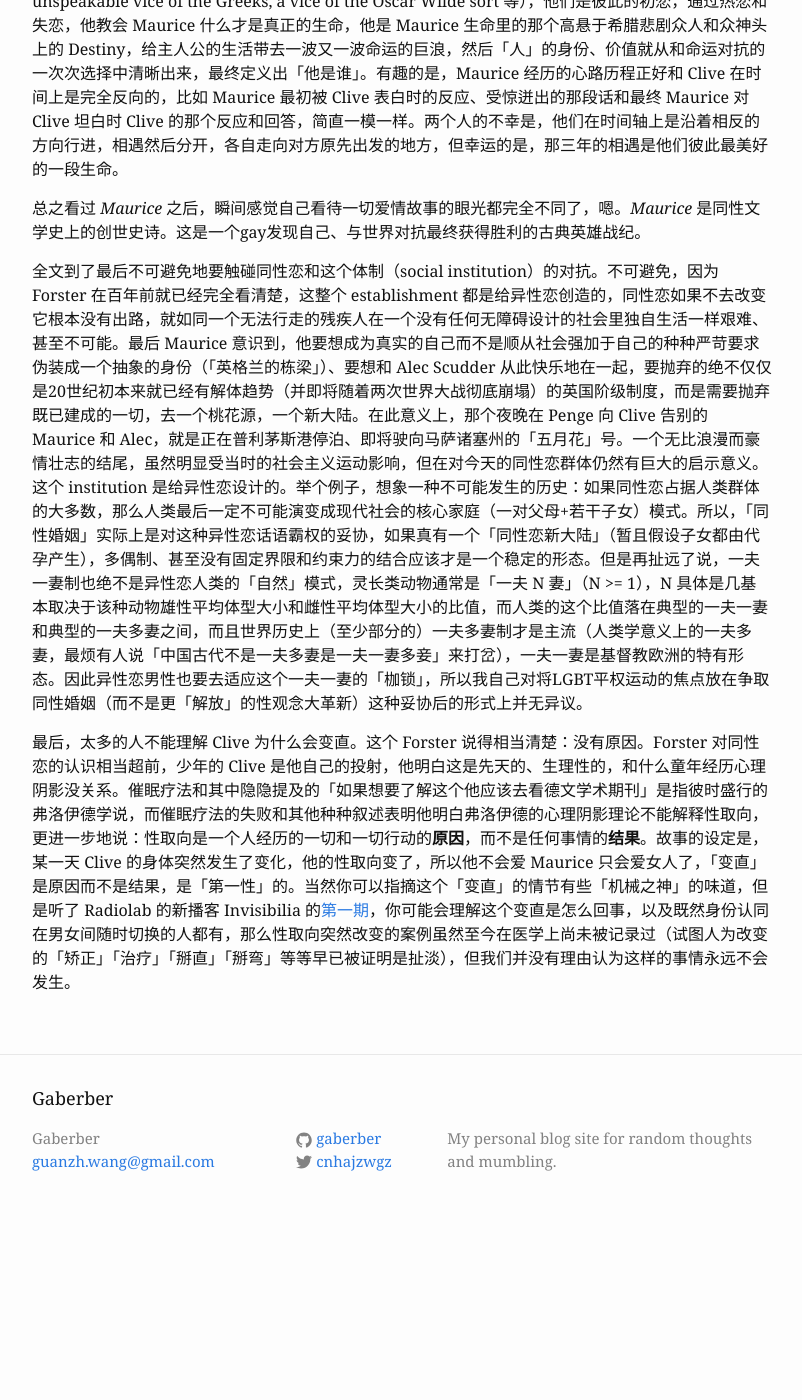
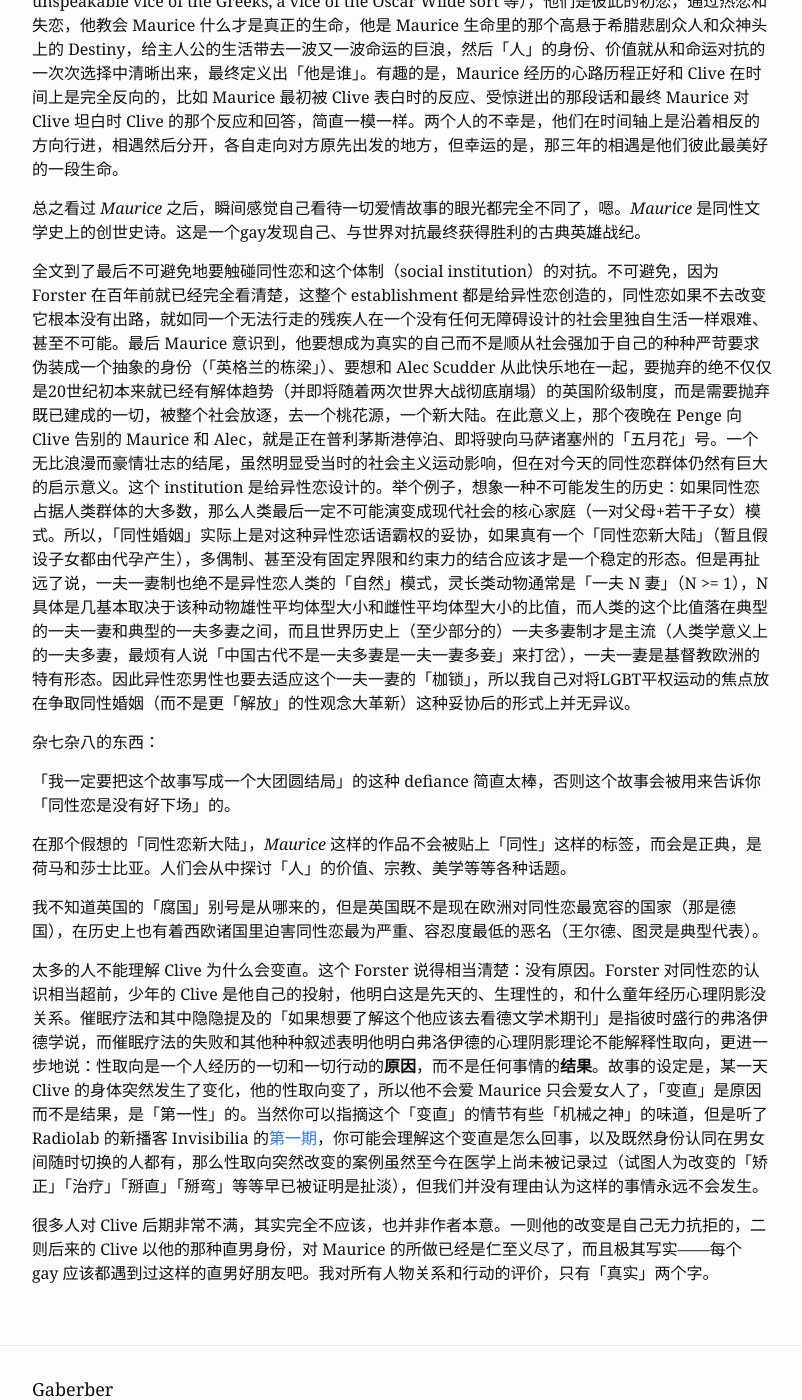
Before and after one commit to gaberber/gaberber.github.io, a Jekyll site: the page built from _posts/2015-02-16-maurice-review.md, in a window 1280 px wide and 1400 px high, scrolled down 1429 px. Shown: the whole window, without its empty margins (238-1040 px from the left). Built offline with Jekyll 4.4.1, drawn with Linux system fonts in a browser that asks for light colours; before the commit the page ends 2661 px from its top, so only the background shows below that.

Commit message:
modified new post

```diff
--- a/_posts/2015-02-16-maurice-review.md
+++ b/_posts/2015-02-16-maurice-review.md
@@ -20,6 +20,16 @@
 
 总之看过 *Maurice* 之后，瞬间感觉自己看待一切爱情故事的眼光都完全不同了，嗯。*Maurice* 是同性文学史上的创世史诗。这是一个gay发现自己、与世界对抗最终获得胜利的古典英雄战纪。
 
-全文到了最后不可避免地要触碰同性恋和这个体制（social institution）的对抗。不可避免，因为 Forster 在百年前就已经完全看清楚，这整个 establishment 都是给异性恋创造的，同性恋如果不去改变它根本没有出路，就如同一个无法行走的残疾人在一个没有任何无障碍设计的社会里独自生活一样艰难、甚至不可能。最后 Maurice 意识到，他要想成为真实的自己而不是顺从社会强加于自己的种种严苛要求伪装成一个抽象的身份（「英格兰的栋梁」）、要想和 Alec Scudder 从此快乐地在一起，要抛弃的绝不仅仅是20世纪初本来就已经有解体趋势（并即将随着两次世界大战彻底崩塌）的英国阶级制度，而是需要抛弃既已建成的一切，去一个桃花源，一个新大陆。在此意义上，那个夜晚在 Penge 向 Clive 告别的 Maurice 和 Alec，就是正在普利茅斯港停泊、即将驶向马萨诸塞州的「五月花」号。一个无比浪漫而豪情壮志的结尾，虽然明显受当时的社会主义运动影响，但在对今天的同性恋群体仍然有巨大的启示意义。这个 institution 是给异性恋设计的。举个例子，想象一种不可能发生的历史：如果同性恋占据人类群体的大多数，那么人类最后一定不可能演变成现代社会的核心家庭（一对父母+若干子女）模式。所以，「同性婚姻」实际上是对这种异性恋话语霸权的妥协，如果真有一个「同性恋新大陆」（暂且假设子女都由代孕产生），多偶制、甚至没有固定界限和约束力的结合应该才是一个稳定的形态。但是再扯远了说，一夫一妻制也绝不是异性恋人类的「自然」模式，灵长类动物通常是「一夫 N 妻」（N >= 1），N 具体是几基本取决于该种动物雄性平均体型大小和雌性平均体型大小的比值，而人类的这个比值落在典型的一夫一妻和典型的一夫多妻之间，而且世界历史上（至少部分的）一夫多妻制才是主流（人类学意义上的一夫多妻，最烦有人说「中国古代不是一夫多妻是一夫一妻多妾」来打岔），一夫一妻是基督教欧洲的特有形态。因此异性恋男性也要去适应这个一夫一妻的「枷锁」，所以我自己对将LGBT平权运动的焦点放在争取同性婚姻（而不是更「解放」的性观念大革新）这种妥协后的形式上并无异议。
+全文到了最后不可避免地要触碰同性恋和这个体制（social institution）的对抗。不可避免，因为 Forster 在百年前就已经完全看清楚，这整个 establishment 都是给异性恋创造的，同性恋如果不去改变它根本没有出路，就如同一个无法行走的残疾人在一个没有任何无障碍设计的社会里独自生活一样艰难、甚至不可能。最后 Maurice 意识到，他要想成为真实的自己而不是顺从社会强加于自己的种种严苛要求伪装成一个抽象的身份（「英格兰的栋梁」）、要想和 Alec Scudder 从此快乐地在一起，要抛弃的绝不仅仅是20世纪初本来就已经有解体趋势（并即将随着两次世界大战彻底崩塌）的英国阶级制度，而是需要抛弃既已建成的一切，被整个社会放逐，去一个桃花源，一个新大陆。在此意义上，那个夜晚在 Penge 向 Clive 告别的 Maurice 和 Alec，就是正在普利茅斯港停泊、即将驶向马萨诸塞州的「五月花」号。一个无比浪漫而豪情壮志的结尾，虽然明显受当时的社会主义运动影响，但在对今天的同性恋群体仍然有巨大的启示意义。这个 institution 是给异性恋设计的。举个例子，想象一种不可能发生的历史：如果同性恋占据人类群体的大多数，那么人类最后一定不可能演变成现代社会的核心家庭（一对父母+若干子女）模式。所以，「同性婚姻」实际上是对这种异性恋话语霸权的妥协，如果真有一个「同性恋新大陆」（暂且假设子女都由代孕产生），多偶制、甚至没有固定界限和约束力的结合应该才是一个稳定的形态。但是再扯远了说，一夫一妻制也绝不是异性恋人类的「自然」模式，灵长类动物通常是「一夫 N 妻」（N >= 1），N 具体是几基本取决于该种动物雄性平均体型大小和雌性平均体型大小的比值，而人类的这个比值落在典型的一夫一妻和典型的一夫多妻之间，而且世界历史上（至少部分的）一夫多妻制才是主流（人类学意义上的一夫多妻，最烦有人说「中国古代不是一夫多妻是一夫一妻多妾」来打岔），一夫一妻是基督教欧洲的特有形态。因此异性恋男性也要去适应这个一夫一妻的「枷锁」，所以我自己对将LGBT平权运动的焦点放在争取同性婚姻（而不是更「解放」的性观念大革新）这种妥协后的形式上并无异议。
 
-最后，太多的人不能理解 Clive 为什么会变直。这个 Forster 说得相当清楚：没有原因。Forster 对同性恋的认识相当超前，少年的 Clive 是他自己的投射，他明白这是先天的、生理性的，和什么童年经历心理阴影没关系。催眠疗法和其中隐隐提及的「如果想要了解这个他应该去看德文学术期刊」是指彼时盛行的弗洛伊德学说，而催眠疗法的失败和其他种种叙述表明他明白弗洛伊德的心理阴影理论不能解释性取向，更进一步地说：性取向是一个人经历的一切和一切行动的**原因**，而不是任何事情的**结果**。故事的设定是，某一天 Clive 的身体突然发生了变化，他的性取向变了，所以他不会爱 Maurice 只会爱女人了，「变直」是原因而不是结果，是「第一性」的。当然你可以指摘这个「变直」的情节有些「机械之神」的味道，但是听了 Radiolab 的新播客 Invisibilia 的[第一期](http://www.npr.org/programs/invisibilia/371720661/invisibilia-preview?showDate=2014-12-12)，你可能会理解这个变直是怎么回事，以及既然身份认同在男女间随时切换的人都有，那么性取向突然改变的案例虽然至今在医学上尚未被记录过（试图人为改变的「矫正」「治疗」「掰直」「掰弯」等等早已被证明是扯淡），但我们并没有理由认为这样的事情永远不会发生。
+杂七杂八的东西：
+
+「我一定要把这个故事写成一个大团圆结局」的这种 defiance 简直太棒，否则这个故事会被用来告诉你「同性恋是没有好下场」的。
+
+在那个假想的「同性恋新大陆」，*Maurice* 这样的作品不会被贴上「同性」这样的标签，而会是正典，是荷马和莎士比亚。人们会从中探讨「人」的价值、宗教、美学等等各种话题。
+
+我不知道英国的「腐国」别号是从哪来的，但是英国既不是现在欧洲对同性恋最宽容的国家（那是德国），在历史上也有着西欧诸国里迫害同性恋最为严重、容忍度最低的恶名（王尔德、图灵是典型代表）。
+
+太多的人不能理解 Clive 为什么会变直。这个 Forster 说得相当清楚：没有原因。Forster 对同性恋的认识相当超前，少年的 Clive 是他自己的投射，他明白这是先天的、生理性的，和什么童年经历心理阴影没关系。催眠疗法和其中隐隐提及的「如果想要了解这个他应该去看德文学术期刊」是指彼时盛行的弗洛伊德学说，而催眠疗法的失败和其他种种叙述表明他明白弗洛伊德的心理阴影理论不能解释性取向，更进一步地说：性取向是一个人经历的一切和一切行动的**原因**，而不是任何事情的**结果**。故事的设定是，某一天 Clive 的身体突然发生了变化，他的性取向变了，所以他不会爱 Maurice 只会爱女人了，「变直」是原因而不是结果，是「第一性」的。当然你可以指摘这个「变直」的情节有些「机械之神」的味道，但是听了 Radiolab 的新播客 Invisibilia 的[第一期](http://www.npr.org/programs/invisibilia/371720661/invisibilia-preview?showDate=2014-12-12)，你可能会理解这个变直是怎么回事，以及既然身份认同在男女间随时切换的人都有，那么性取向突然改变的案例虽然至今在医学上尚未被记录过（试图人为改变的「矫正」「治疗」「掰直」「掰弯」等等早已被证明是扯淡），但我们并没有理由认为这样的事情永远不会发生。
+
+很多人对 Clive 后期非常不满，其实完全不应该，也并非作者本意。一则他的改变是自己无力抗拒的，二则后来的 Clive 以他的那种直男身份，对 Maurice 的所做已经是仁至义尽了，而且极其写实——每个 gay 应该都遇到过这样的直男好朋友吧。我对所有人物关系和行动的评价，只有「真实」两个字。
```
